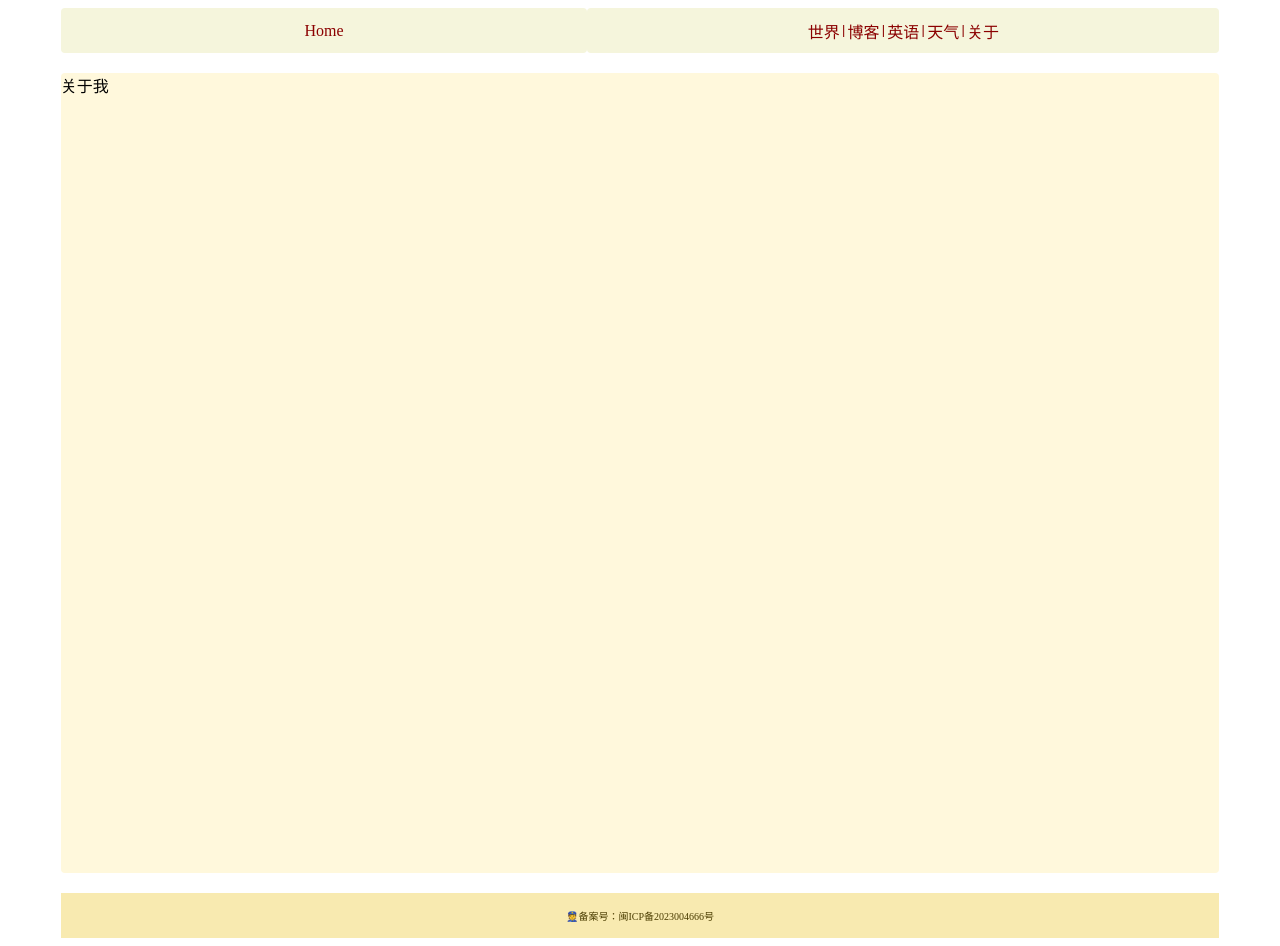
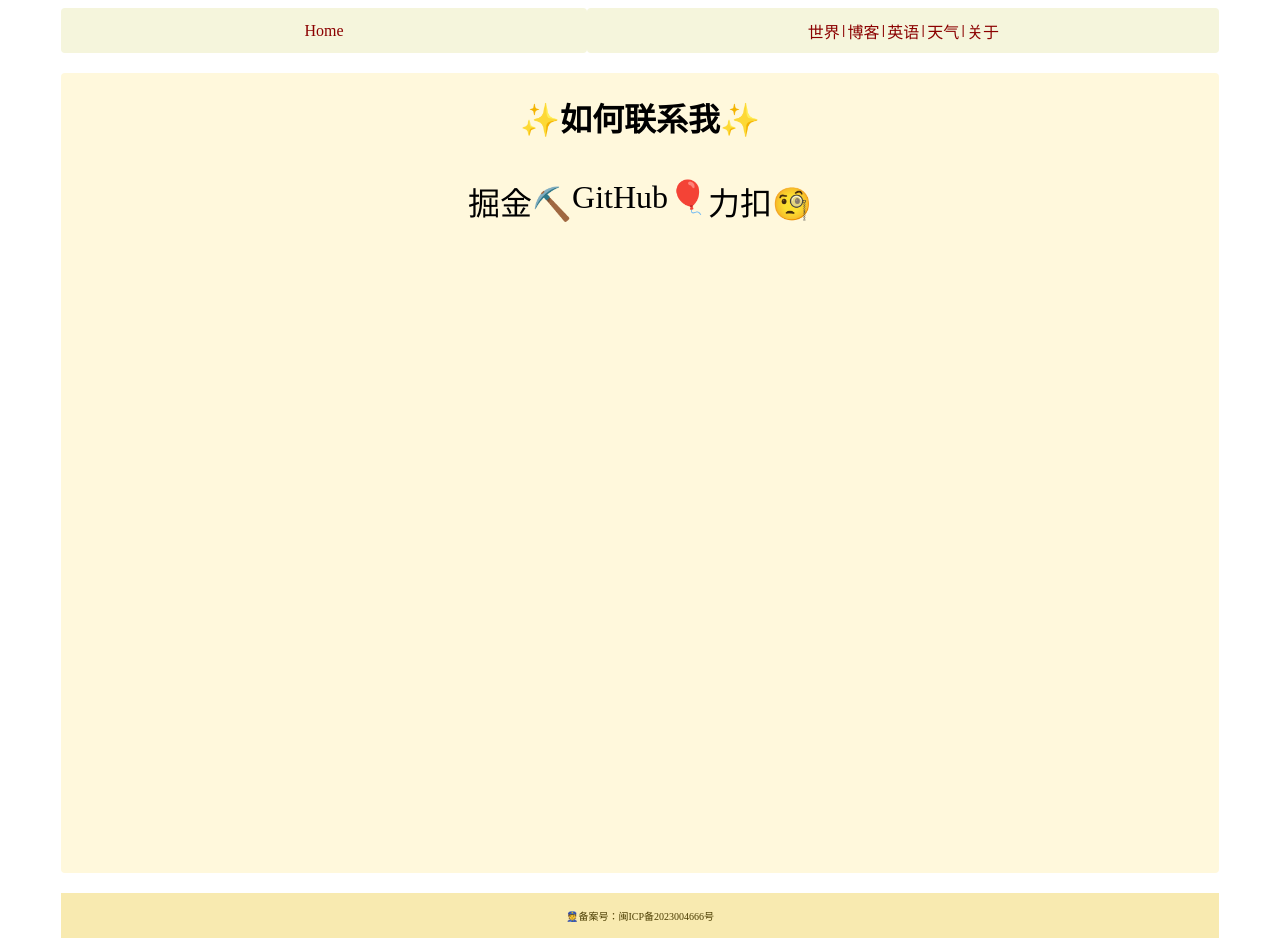
Before and after one commit to Jjqcoder/home, a Vue app in the folder my-home-client/: page /about in a window 1280 px wide. Built offline with nearby package versions, Linux system fonts and the light colour scheme; a web font is replaced by a local one.

Commit message:
feat:新增`关于我`相关内容

```diff
--- a/my-home-client/src/components/about/index.vue
+++ b/my-home-client/src/components/about/index.vue
@@ -1,10 +1,39 @@
 <template>
-  关于我
+  <div class="center-text">
+    <h1>✨如何联系我✨</h1>
+  </div>
+  <div class="container">
+    <p><a href="https://juejin.cn/user/4051056254523991">掘金⛏️</a></p>
+    <p><a href="https://github.com/Jjqcoder">GitHub🎈</a></p>
+    <p><a href="https://leetcode.cn/u/windy0_0/">力扣🧐</a></p>
+  </div>
 </template>
 
 <script>
 export default {};
 </script>
 
-<style>
+<style scoped lang="less">
+.container {
+  display: flex;
+  justify-content: center;
+  align-content: center;
+  a {
+    font-size: 2em;
+  }
+}
+
+.center-text {
+  text-align: center;
+}
+
+.center-text:hover {
+  transform: scale(1.2); /* 放大10% */
+  transition: transform 0.3s ease; /* 添加过渡效果，使变化更平滑 */
+}
+
+.center-text:active {
+  transform: scale(0.9); /* 放大10% */
+  transition: transform 0.3s ease; /* 添加过渡效果，使变化更平滑 */
+}
 </style>
```
Also changed, not shown: 1 other file (tests, documents, lock files or other folders).
